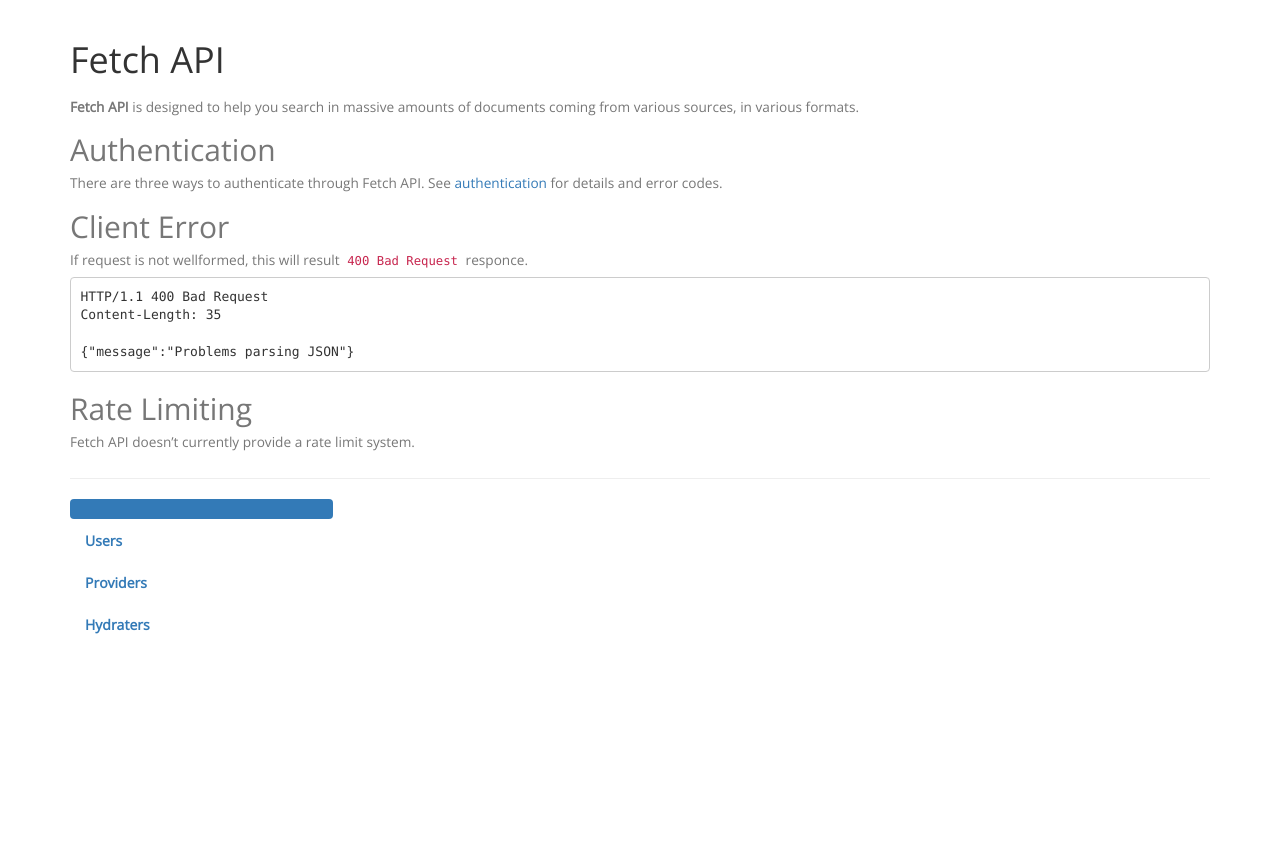
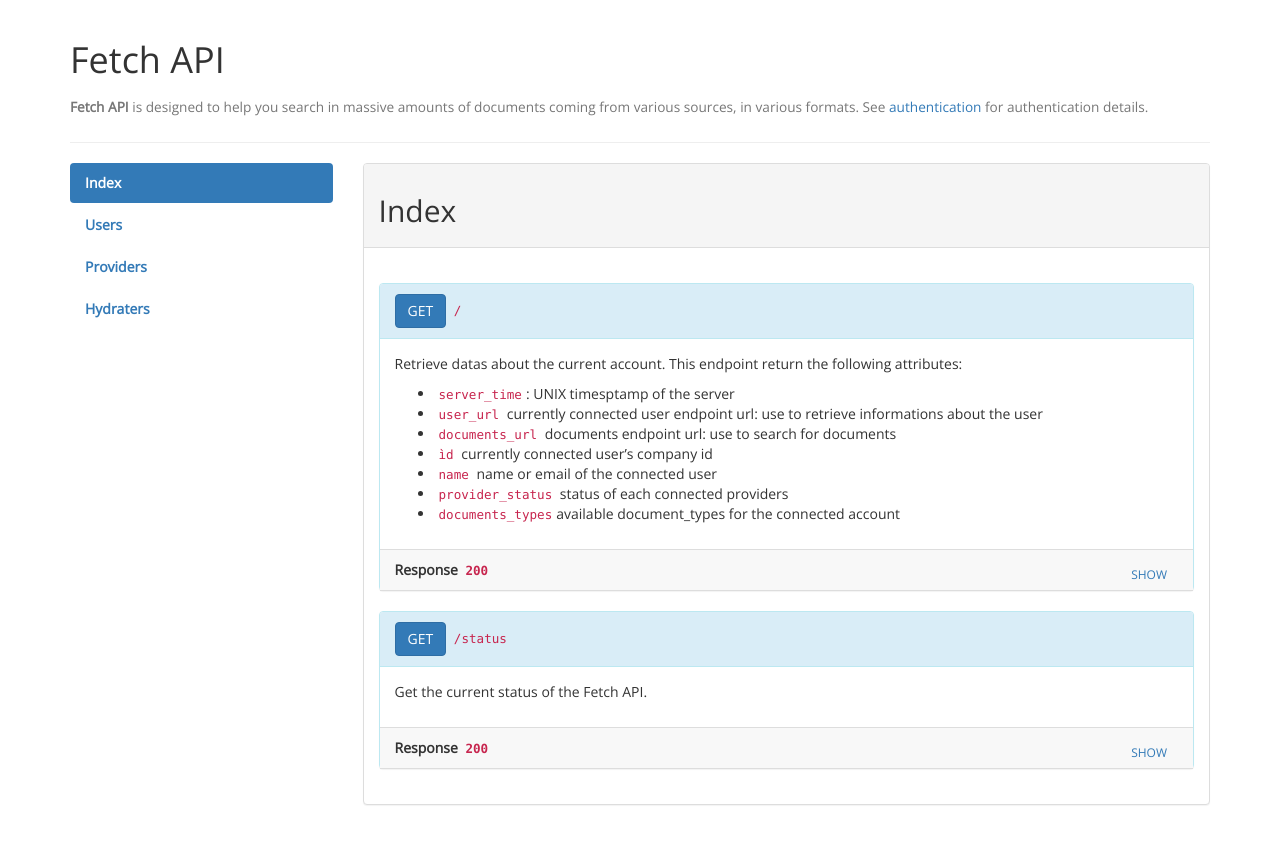
Before and after one commit to AnyFetch/developers.anyfetch.com, a Jekyll site: the page endpoints/index.html, which Jekyll copies as it is, in a window 1280 px wide. Shown: the top 844 px of the page. Built offline with Jekyll 4.4.1, drawn with Linux system fonts in a browser that asks for light colours; nearby versions of some CDN libraries; Markdown is read by kramdown in place of the engine named in the settings.

Commit message:
Blueprints and authentication

````diff
--- a/endpoints/index.html
+++ b/endpoints/index.html
@@ -18,25 +18,7 @@
 		<meta charset="utf-8">
 		<meta name="viewport" content="width=device-width, initial-scale=1.0">
 		<title>Fetch API</title>
-		<meta name="description" content="**Fetch API** is designed to help you search in  massive amounts of documents coming from various sources, in various formats.
-
-## Authentication
-There are three ways to authenticate through Fetch API.
-See [authentication](/authentication.html) for details and error codes.
-
-## Client Error
-If request is not wellformed, this will result `400 Bad Request` responce.
-
-```http
-HTTP/1.1 400 Bad Request
-Content-Length: 35
-
-{&#34;message&#34;:&#34;Problems parsing JSON&#34;}
-```
-
-## Rate Limiting
-Fetch API doesn&#39;t currently provide a rate limit system.
-
+		<meta name="description" content="**Fetch API** is designed to help you search in  massive amounts of documents coming from various sources, in various formats. See [authentication](/authentication.html) for authentication details.
 
 ">
 		<link rel="stylesheet" href="http://netdna.bootstrapcdn.com/bootstrap/3.0.0/css/bootstrap.min.css">
@@ -76,26 +58,7 @@ Fetch API doesn&#39;t currently provide a rate limit system.
 				<div class="col-md-12">
 					<div class="page-header">
 						<h1>Fetch API</h1>
-						<h2 class="lead"><small><p><strong>Fetch API</strong> is designed to help you search in  massive amounts of documents coming from various sources, in various formats.</p>
-
-<h2>Authentication</h2>
-
-<p>There are three ways to authenticate through Fetch API.
-See <a href="/authentication.html">authentication</a> for details and error codes.</p>
-
-<h2>Client Error</h2>
-
-<p>If request is not wellformed, this will result <code>400 Bad Request</code> responce.</p>
-
-<pre><code class="http">HTTP/1.1 400 Bad Request
-Content-Length: 35
-
-{&quot;message&quot;:&quot;Problems parsing JSON&quot;}
-</code></pre>
-
-<h2>Rate Limiting</h2>
-
-<p>Fetch API doesn&rsquo;t currently provide a rate limit system.</p>
+						<h2 class="lead"><small><p><strong>Fetch API</strong> is designed to help you search in  massive amounts of documents coming from various sources, in various formats. See <a href="/authentication.html">authentication</a> for authentication details.</p>
 </small></h2>
 					</div>
 				</div>
@@ -104,7 +67,7 @@ Content-Length: 35
 
 <ul class="nav nav-pills nav-stacked nav-rg affix" id="group-tab">
 
-		<li><a href="#" data-toggle="tab"><strong></strong></a></li>
+		<li><a href="#index" data-toggle="tab"><strong>Index</strong></a></li>
 
 		<li><a href="#users" data-toggle="tab"><strong>Users</strong></a></li>
 
@@ -120,10 +83,10 @@ Content-Length: 35
 					<div class="tab-content">
 
 
-	<div class="tab-pane" id="">
+	<div class="tab-pane" id="index">
 		<div class="panel panel-default">
 			<div class="panel-heading">
-				<h2 id=""></h2>
+				<h2 id="index">Index</h2>
 			</div>
 			<div class="panel-body">
 				<p class="lead"><small></small></p>
````
Also changed, not shown: authentication.md (+19 -5 lines), blueprint.md (+4 -21 lines).
